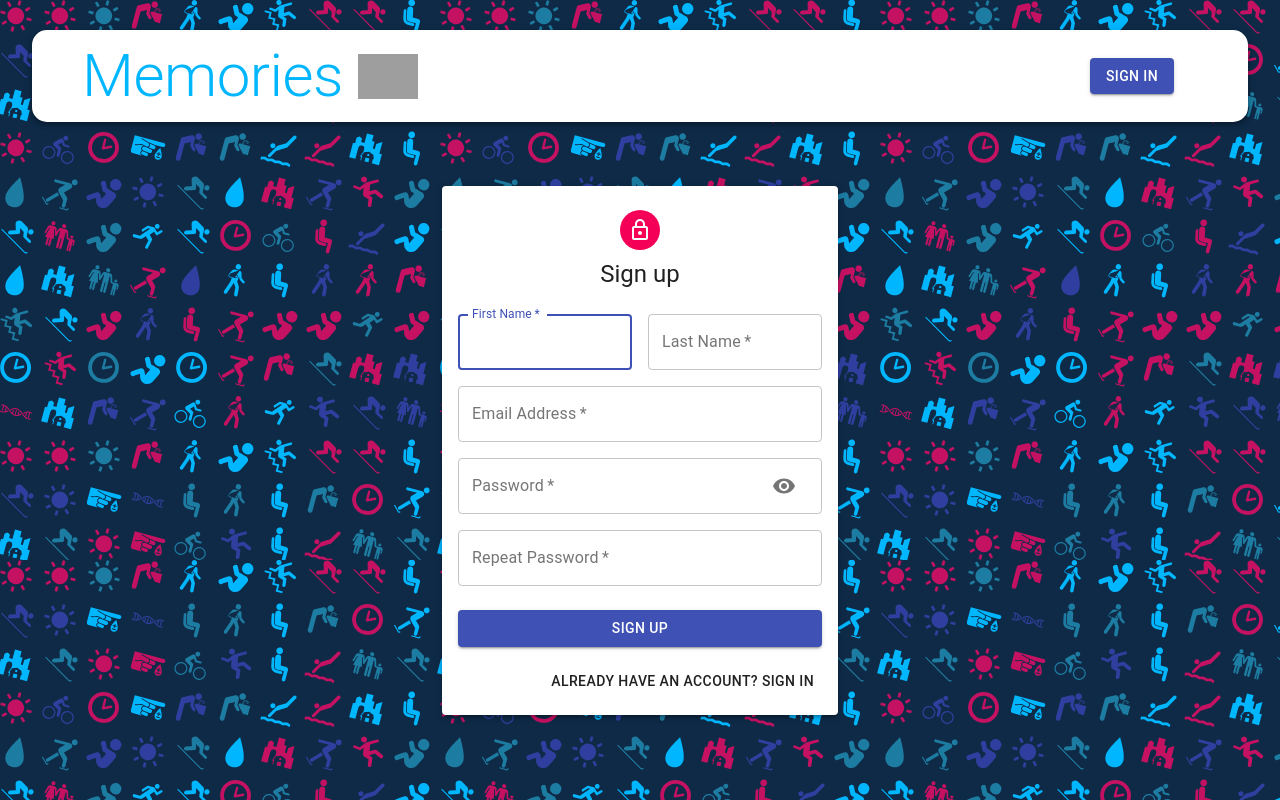
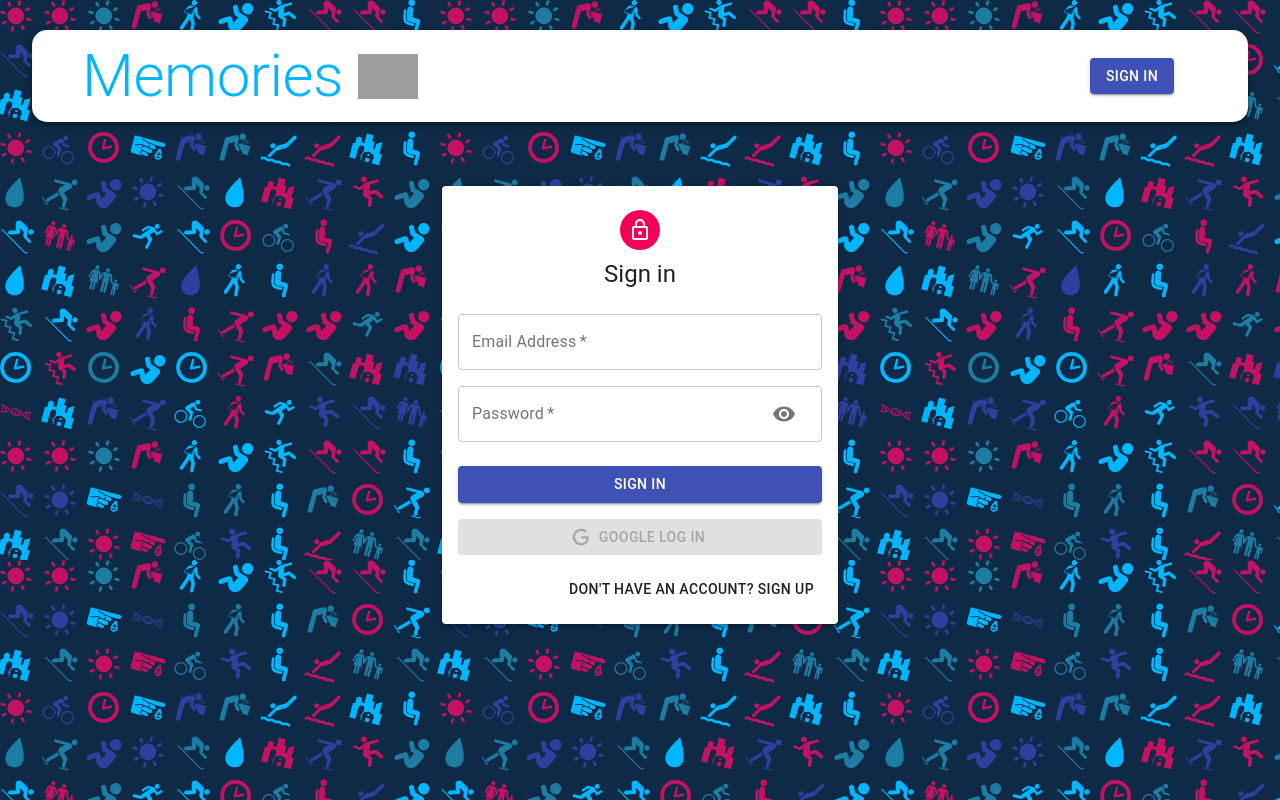
Before and after one commit to gardianos/memories_mern, a React (Create React App) app in the folder client/: page /auth in a window 1280 px wide. Built offline with nearby package versions, Linux system fonts and the light colour scheme; grey boxes are pictures that could not be loaded.

Commit message:
login, register with google oauth and others

```diff
--- a/client/package.json
+++ b/client/package.json
@@ -14,6 +14,7 @@
     "react": "^17.0.2",
     "react-dom": "^17.0.2",
     "react-file-base64": "^1.0.3",
+    "react-google-login": "^5.2.2",
     "react-redux": "^7.2.6",
     "react-router-dom": "^6.2.1",
     "react-scripts": "5.0.0",
--- a/client/src/components/Auth/Auth.js
+++ b/client/src/components/Auth/Auth.js
@@ -7,15 +7,26 @@
   Typography,
   Container,
 } from "@material-ui/core";
+import { useNavigate } from "react-router-dom";
+import { GoogleLogin } from "react-google-login";
+import { useDispatch } from "react-redux";
+
 import LockOutlinedIcon from "@material-ui/icons/LockOutlined";
 import Input from "./Input";
+import Icon from "./icon";
 
 import useStyles from "./styles";
 
 const Auth = () => {
   const [showPassword, setShowPassword] = useState(false);
+  const [isSignup, setIsSignup] = useState(false);
+  const classes = useStyles();
+  const dispatch = useDispatch();
+  const history = useNavigate();
 
   const switchMode = () => {
+    setIsSignup((prevIsSignup) => !prevIsSignup);
+    handleShowPassword(false);
     setShowPassword(false);
   };
 
@@ -26,8 +37,23 @@
   const handleShowPassword = () =>
     setShowPassword((prevShowPassword) => !prevShowPassword);
 
-  const classes = useStyles();
-  const isSignup = true;
+  const googleSuccess = async (res) => {
+    const result = res?.profileObj;
+    const token = res?.tokenId;
+
+    try {
+      dispatch({ type: "AUTH", data: { result, token } });
+      history.push("/");
+    } catch (error) {
+      console.log(error);
+    }
+  };
+
+  const googleFailure = (error) => {
+    console.log(error);
+    console.log("Google Log In was unsuccessfully. Try again later!");
+  };
+
   return (
     <Container component="main" maxWidth="xs">
       <Paper className={classes.paper} elevation={3}>
@@ -78,6 +104,7 @@
               />
             )}
           </Grid>
+
           <Button
             type="submit"
             fullWidth
@@ -87,6 +114,26 @@
           >
             {isSignup ? "Sign Up" : "Sign In"}
           </Button>
+
+          <GoogleLogin
+            clientId="853981746272-aci78ivu7pdapl7jhq1l2jaasr8dqk5u.apps.googleusercontent.com"
+            render={(renderProps) => (
+              <Button
+                className={classes.googleButton}
+                color="primary"
+                fullWidth
+                onClick={renderProps.onClick}
+                disabled={renderProps.disabled}
+                startIcon={<Icon />}
+                variant="contained"
+              >
+                Google Log In
+              </Button>
+            )}
+            onSuccess={googleSuccess}
+            onFailure={googleFailure}
+            cookiePolicy="single_host_origin"
+          />
 
           <Grid container justify="flex-end">
             <Grid item>
--- /dev/null
+++ b/client/src/components/Auth/icon.js
@@ -0,0 +1,12 @@
+import React from "react";
+
+const icon = () => (
+  <svg style={{ width: "20px", height: "20px" }} viewBox="0 0 24 24">
+    <path
+      fill="currentColor"
+      d="M21.35,11.1H12.18V13.83H18.69C18.36,17.64 15.19,19.27 12.19,19.27C8.36,19.27 5,16.25 5,12C5,7.9 8.2,4.73 12.2,4.73C15.29,4.73 17.1,6.7 17.1,6.7L19,4.72C19,4.72 16.56,2 12.1,2C6.42,2 2.03,6.8 2.03,12C2.03,17.05 6.16,22 12.25,22C17.6,22 21.5,18.33 21.5,12.91C21.5,11.76 21.35,11.1 21.35,11.1V11.1Z"
+    />
+  </svg>
+);
+
+export default icon;
--- a/client/src/components/Navbar/Navbar.js
+++ b/client/src/components/Navbar/Navbar.js
@@ -1,13 +1,33 @@
-import React from "react";
+import React, { useEffect, useState } from "react";
 import { Link } from "react-router-dom";
 import { AppBar, Avatar, Button, Toolbar, Typography } from "@material-ui/core";
+import { useDispatch } from "react-redux";
+import { useNavigate } from "react-router-dom";
 
+import * as actionType from "../../constants/actionTypes";
 import useStyles from "./styles";
 import memories from "../../images/memories.jpg";
 
 function Navbar() {
   const classes = useStyles();
-  const user = null;
+  const [user, setUser] = useState(JSON.parse(localStorage.getItem("profile")));
+  const dispatch = useDispatch();
+  const history = useNavigate();
+
+  const logout = () => {
+    dispatch({ type: actionType.LOGOUT });
+    history.push("/auth");
+
+    setUser(null);
+  };
+
+  useEffect(() => {
+    const token = user?.token;
+
+    //JWT token to do
+
+    setUser(JSON.parse(localStorage.getItem("profile")));
+  }, []);
   return (
     <AppBar className={classes.appBar} position="static" color="inherit">
       <div className={classes.brandContainer}>
@@ -39,6 +59,7 @@
               variant="contained"
               className={classes.logout}
               color="secondary"
+              onClick={logout}
             >
               Logout
             </Button>
--- a/client/src/constants/actionTypes.js
+++ b/client/src/constants/actionTypes.js
@@ -3,3 +3,5 @@
 export const DELETE = "DELETE";
 export const FETCH_ALL = "FETCH_ALL";
 export const LIKE = "LIKE";
+export const AUTH = "AUTH";
+export const LOGOUT = "LOGOUT";
--- /dev/null
+++ b/client/src/reducers/auth.js
@@ -0,0 +1,16 @@
+import { AUTH, LOGOUT } from "../constants/actionTypes";
+
+const authReducer = (state = { authData: null }, action) => {
+  switch (action.type) {
+    case AUTH:
+      localStorage.setItem("profile", JSON.stringify({ ...action?.data }));
+      return { ...state, authData: action?.data };
+    case LOGOUT:
+      localStorage.clear();
+      return { ...state, authData: null };
+    default:
+      return state;
+  }
+};
+
+export default authReducer;
--- a/client/src/reducers/index.js
+++ b/client/src/reducers/index.js
@@ -1,5 +1,6 @@
 import { combineReducers } from "redux";
 
 import posts from "./posts";
+import auth from "./auth";
 
-export const reducers = combineReducers({ posts });
+export const reducers = combineReducers({ posts, auth });
```
Also changed, not shown: 2 other files (tests, documents, lock files or other folders).
